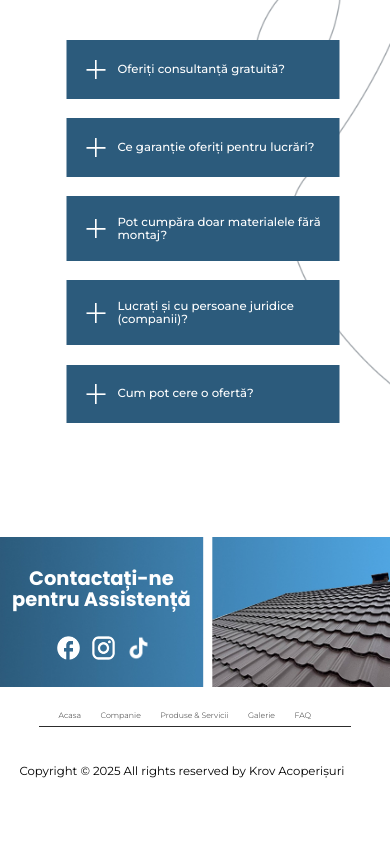
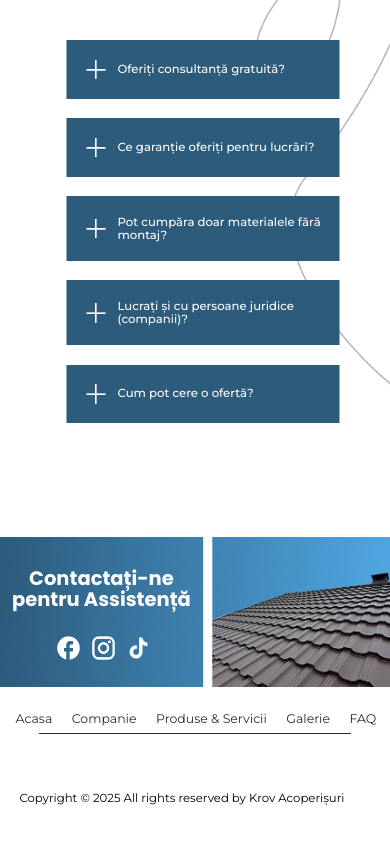
Before and after one commit to gEoNNNN/Krov-Acoperisuri, a React (Vite) app: page / in a window 390 px wide. Shown: the part 2329-3173 px from the top of the page. Before the commit the page ends 3115 px from the top, so only its background shows below. Built offline with nearby package versions, Linux system fonts and the light colour scheme.

Commit message:
:zap chages last sec

```diff
--- a/src/App.css
+++ b/src/App.css
@@ -919,6 +919,7 @@ html, body {
     min-height: unset;
   }
 
+
   .AboutUS-image,
   .AboutUS-image-blue {
     position: absolute;
@@ -1004,6 +1005,13 @@ html, body {
     width: 100vw;
     min-height: unset;
   }
+  .Footer-line {
+    margin-bottom: 5vw;
+  }
+
+  .Footer-Copyright {
+    margin-bottom: 10vw;
+  }
 
   .Services-title,
   .Services-company {
@@ -1167,11 +1175,12 @@ html, body {
     font-size: 2vw;
     position: relative;
     top: 1vw;
-    margin-left: 15vw;
+    margin-left: 4vw;
     margin-top: 10vw;
   }
   .Footer-links-list li a {
-    font-size: 2vw;
+    font-size: 3.2vw;
+    font-weight: 400;
   }
   .Footer-Copyright {
     font-size: 3vw;
--- a/src/LiveChat.css
+++ b/src/LiveChat.css
@@ -351,7 +351,7 @@
   }
   .livechat-message {
       font-family: "Montserrat", sans-serif;
-      font-size: 2vw;
+      font-size: 3vw;
       padding: 10px 18px;
       border-radius: 16px;
       max-width: 70%;
```
